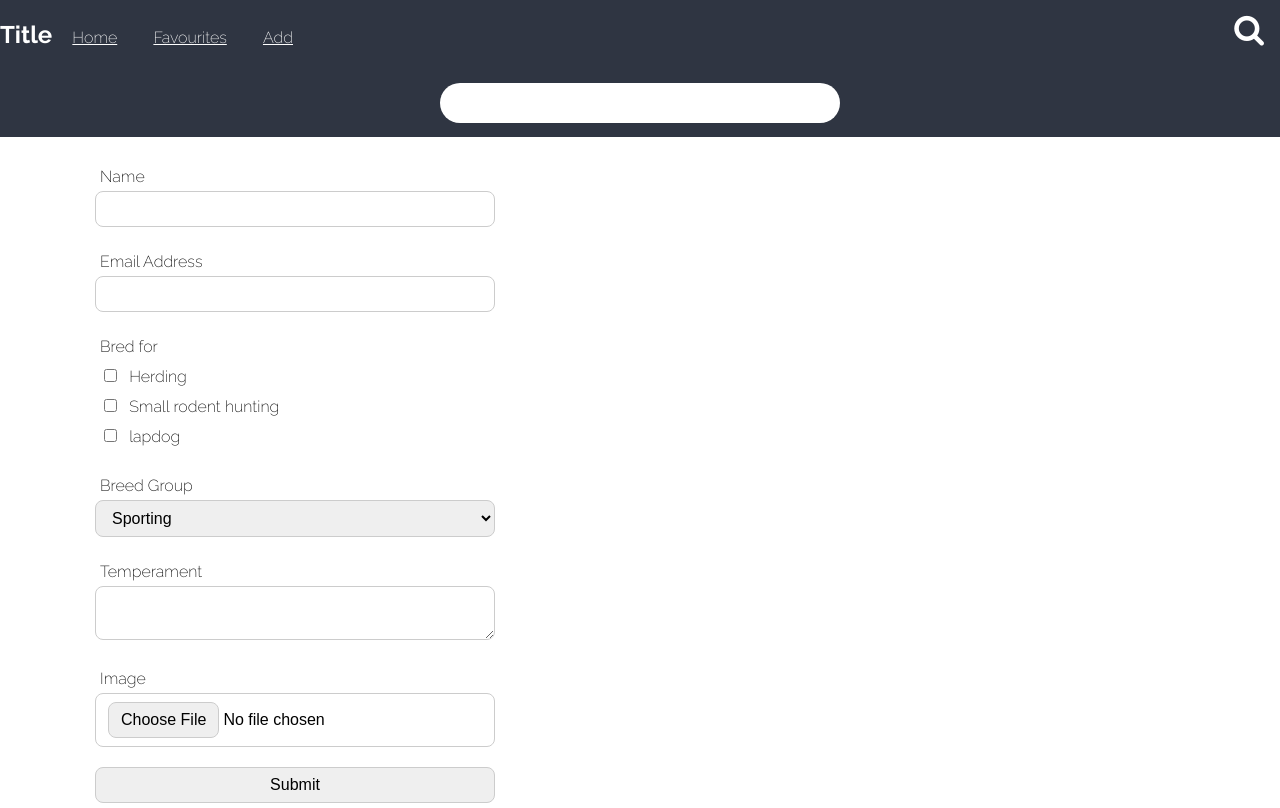
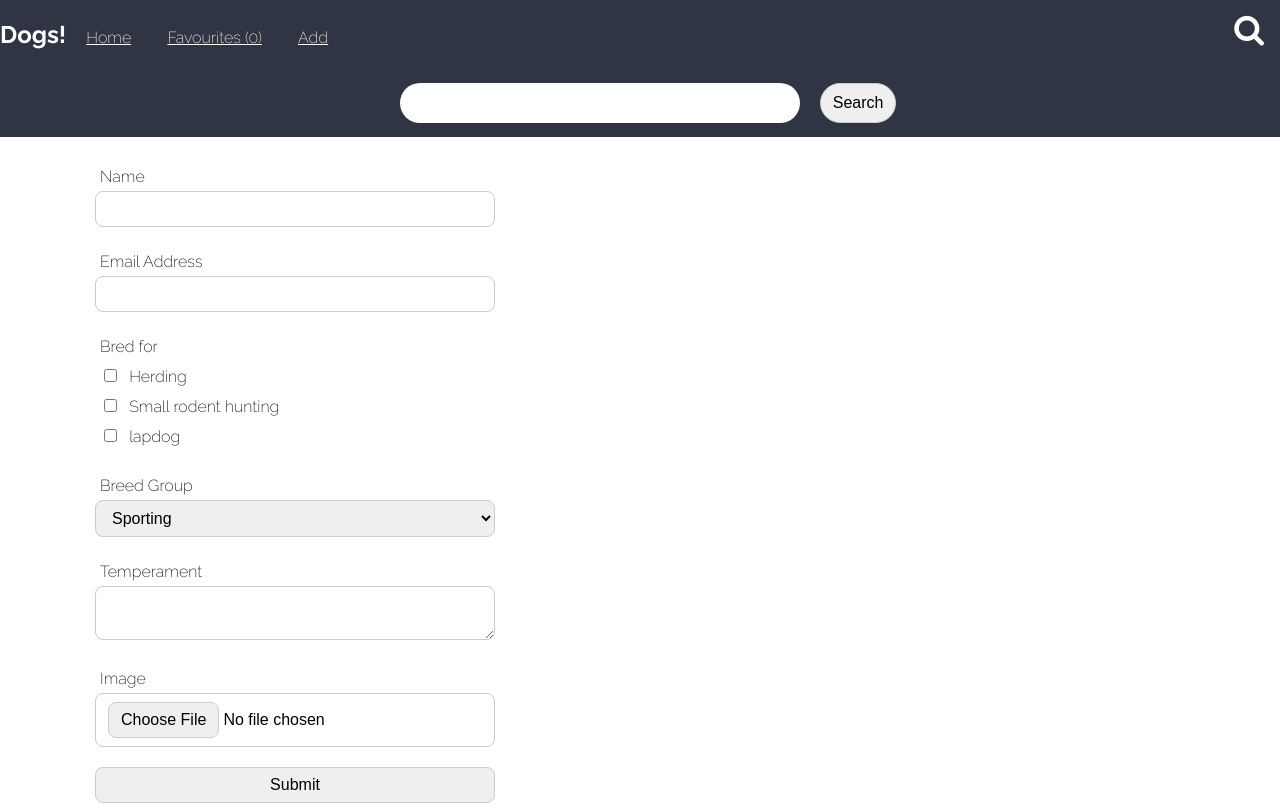
Before and after one commit to Will-SDP/web_tech_final_project, a plain HTML site: page new.html in a window 1280 px wide. Both pictures are taken after a click on the icon 1249 px from the left and 30 px from the top of the page. Drawn offline with nearby package versions, Linux system fonts and the light colour scheme.

Commit message:
Menu update across pages

```diff
--- a/js/app.js
+++ b/js/app.js
@@ -43,7 +43,7 @@ function addCard(title, image, text, id) {
             <div>
                 <img src="${image}" style="width:100%" alt="Picture of a dog (${title})">
                 <div>
-                    <h4>${title}</h4>
+                    <h3>${title}</h3>
                     <p>${text}</p>
                     <div class="card-footer">
                         <a href="view.html?id=${id}" >View More</a>
--- a/new.html
+++ b/new.html
@@ -16,7 +16,7 @@
         crossorigin="anonymous" referrerpolicy="no-referrer" />
     <link rel="stylesheet" href="css/app.css">
     <link rel="stylesheet" href="css/form.css">
-    <title>Document</title>
+    <title>Dog | Finder</title>
 </head>
 
 <body>
@@ -25,23 +25,24 @@
             <i class="fa fa-bars fa-2x" aria-hidden="true" onclick="toggle_element('menu')"></i>
         </div>
         <div>
-            <h1>Title</h1>
+            <h1>Dogs!</h1>
             <a href="index.html" class="nav-link">Home</a>
-            <a href="favorites.html" class="nav-link">Favourites</a>
-            <a href="add.html" class="nav-link">Add</a>
+            <a href="favorites.html" class="nav-link" id="favourites">Favourites</a>
+            <a href="new.html" class="nav-link">Add</a>
         </div>
         <div>
             <i class="fa fa-search fa-2x" aria-hidden="true" onclick="toggle_element('search')"></i>
         </div>
     </nav>
     <section id="search" class="hide">
-        <input type="text" class="search-bar">
+        <input id="query" type="text" class="search-bar">
+        <button id="searchBtn" type="button">Search</button>
     </section>
     <div id="menu" class="hide">
         <i class="fa fa-times fa-2x" aria-hidden="true" onclick="toggle_element('menu')"></i>
         <a href="index.html" class="nav-link">Home</a>
         <a href="favorites.html" class="nav-link">Favorites</a>
-        <a href="add.html" class="nav-link">Add</a>
+        <a href="new.html" class="nav-link">Add</a>
     </div>
     <div class="container">
         <form action="view.html" method="GET">
```
Also changed, not shown: favorites.html (+8 -7 lines), index.html (+2 -2 lines), view.html (+8 -7 lines), 1 other file.
